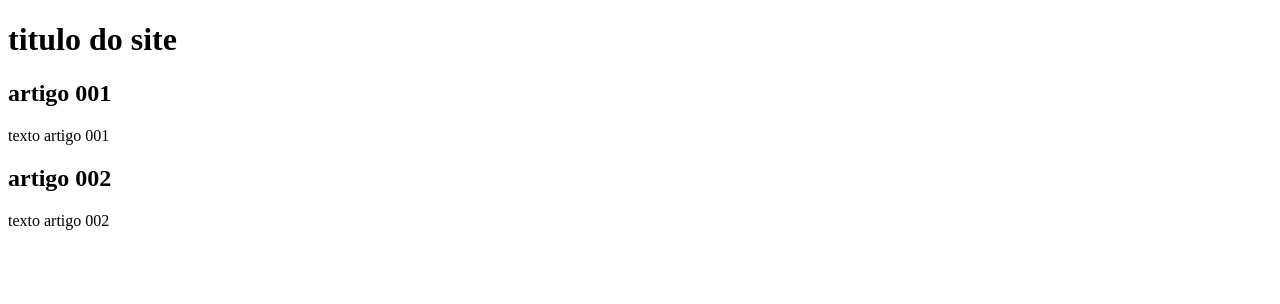
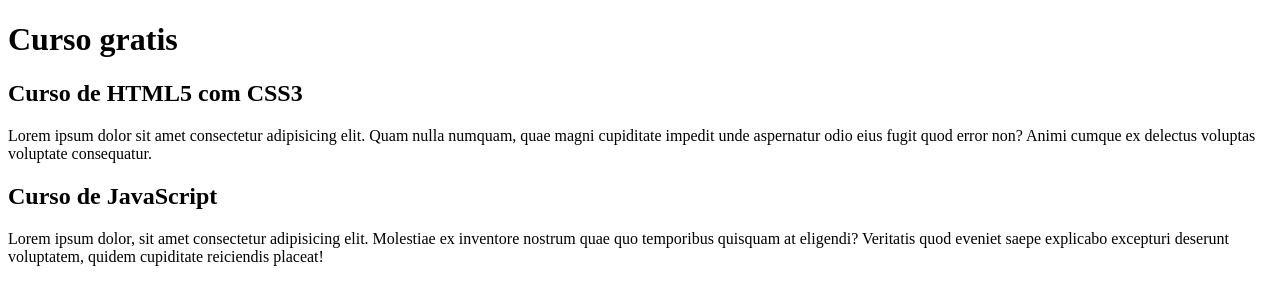
Before and after one commit to dvdss-dev/teste-branch, a plain HTML site: page index.html in a window 1280 px wide. Drawn offline with Linux system fonts and the light colour scheme.

Commit message:
Update index.html

```diff
--- a/index.html
+++ b/index.html
@@ -9,15 +9,15 @@
 <body>
     <main>
         <header>
-            <h1>titulo do site</h1>
+            <h1>Curso gratis</h1>
         </header>
         <article>
-            <h2>artigo 001</h2>
-            <p>texto artigo 001</p>
+            <h2>Curso de HTML5 com CSS3</h2>
+            <p>Lorem ipsum dolor sit amet consectetur adipisicing elit. Quam nulla numquam, quae magni cupiditate impedit unde aspernatur odio eius fugit quod error non? Animi cumque ex delectus voluptas voluptate consequatur.</p>
         </article>
         <article>
-            <h2>artigo 002</h2>
-            <p>texto artigo 002</p>
+            <h2>Curso de JavaScript</h2>
+            <p>Lorem ipsum dolor, sit amet consectetur adipisicing elit. Molestiae ex inventore nostrum quae quo temporibus quisquam at eligendi? Veritatis quod eveniet saepe explicabo excepturi deserunt voluptatem, quidem cupiditate reiciendis placeat!</p>
         </article>
     </main>
 </body>
```
